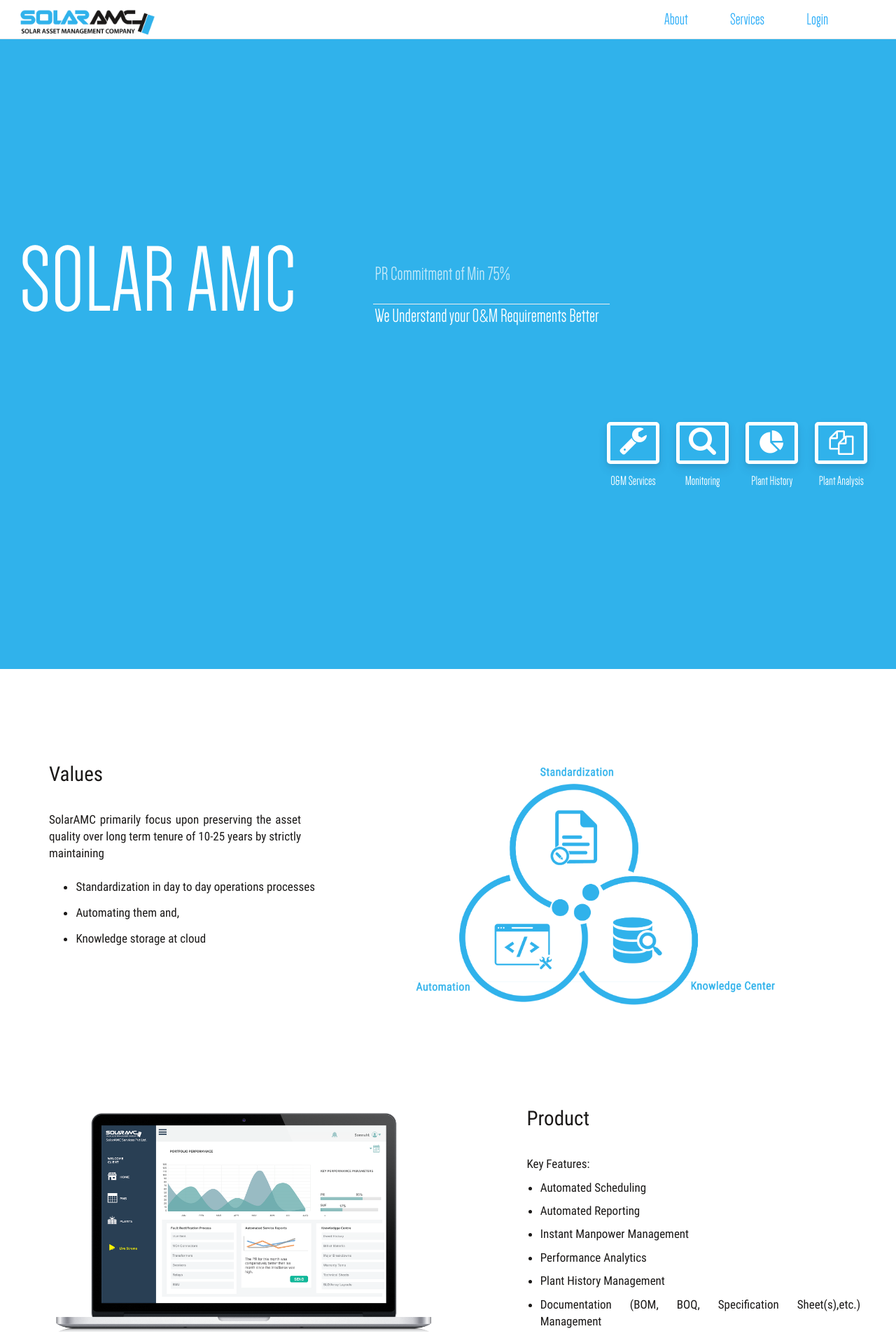
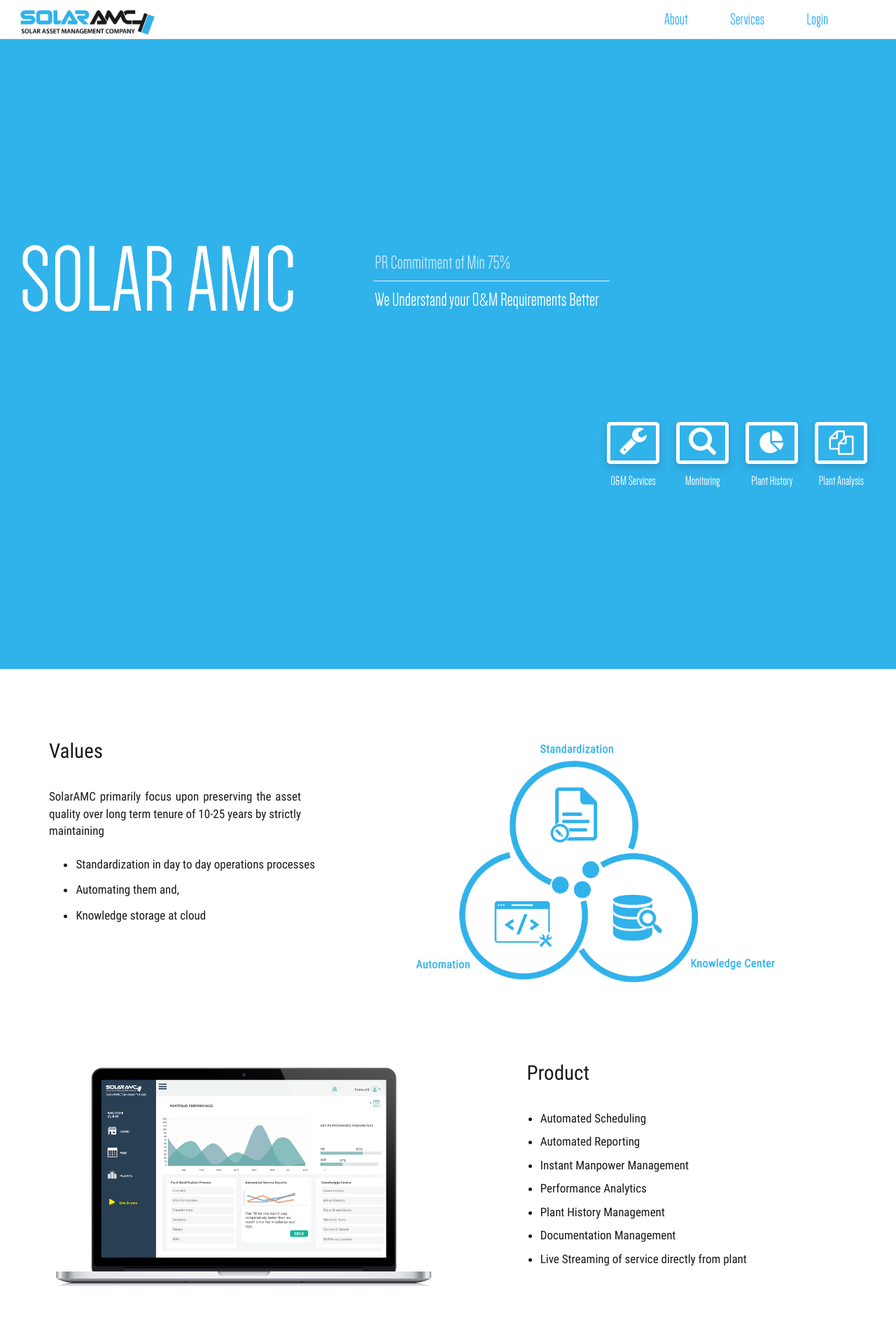
Before and after one commit to shoryavaish/solarAMC, a Jekyll site: the page built from index.html, in a window 1280 px wide. Shown: the top 1912 px of the page at 70% size. Built offline with Jekyll 4.4.1, drawn with Linux system fonts in a browser that asks for light colours; nearby versions of some CDN libraries; some of the changed text lies outside the part shown.

Commit message:
some styling changed

```diff
--- a/css/style.css
+++ b/css/style.css
@@ -221,21 +221,21 @@
 .upperHeader{
 	color: white;
     margin-left: -1vw;
-    margin-top: 5vh;
+    margin-top: 4%;
     font-size: 28px;
 }
 .midSegment{
 	color: white;
 	width: 24vw;
 	position: absolute;
-	margin-top: 12vh;
+	margin-top: 10%;
 }
 .lowerHeader{
 	color: white;
 	text-align: left;
 	font-size: 28px;
 	position: absolute;
-	margin-top: 10vh;
+	margin-top: 9%;
     margin-left: -1vw;
 }
 /* End Ttile*/
@@ -270,7 +270,7 @@
 
 /*Next Pages*/
 .next{
-	margin-top: 15vh;
+	margin-top: 8%;
 }
 .page-text-headline{
 	font-size: 29px;
--- a/index.html
+++ b/index.html
@@ -62,14 +62,13 @@
 	<div class="row">
 		<div class="col-md-5" style="float: right;">
 			<h2 class="page-text-headline mycolor">Product</h2>
-			<span class="page-text mycolor myfont3">Key Features:</span>
 			<ul class="page-text page-list myfont3 mycolor">
 				<li>Automated Scheduling</li>
 				<li>Automated Reporting</li>
 				<li>Instant Manpower Management</li>
 				<li>Performance Analytics</li>
 				<li>Plant History Management</li>
-				<li>Documentation (BOM, BOQ, Specification Sheet(s),etc.) Management</li>
+				<li>Documentation Management</li>
 				<li>Live Streaming of service directly from plant</li>
 			</ul>
 		</div>
@@ -166,7 +165,7 @@
 <div class="container-fluid next" style="margin-bottom: 8vh;">
 	<div class="row">
 		<h2 class="page-text-headline mycolor" style="text-align: center;">Clients</h2>
-		<p class="page-text mycolor" style="text-align: center;">“Your asset is a long term investment, deemed to give you returns year after year.Ensure your returns are optimum and your assets value is safe”</p>
+		<p class="page-text mycolor" style="text-align: center;">“Your asset is a long term investment, deemed to give you returns year after year. Ensure your returns are maximum and your assets value is retained.”</p>
 	</div>
 	<div class="row" align="center">
 		<section class="container-logo">
```
Also changed, not shown: 3 other files.
